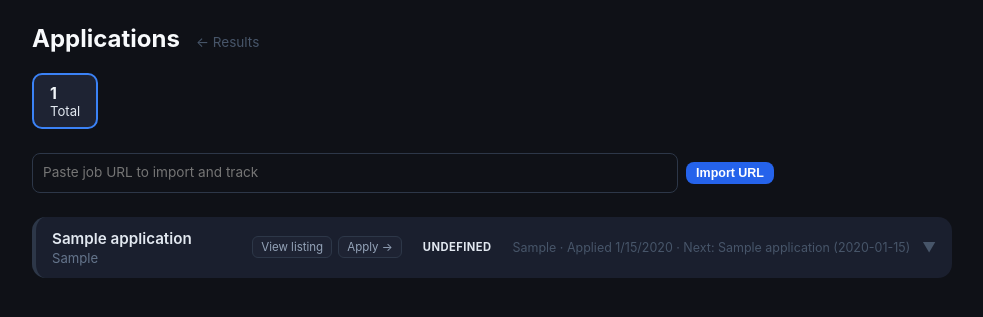
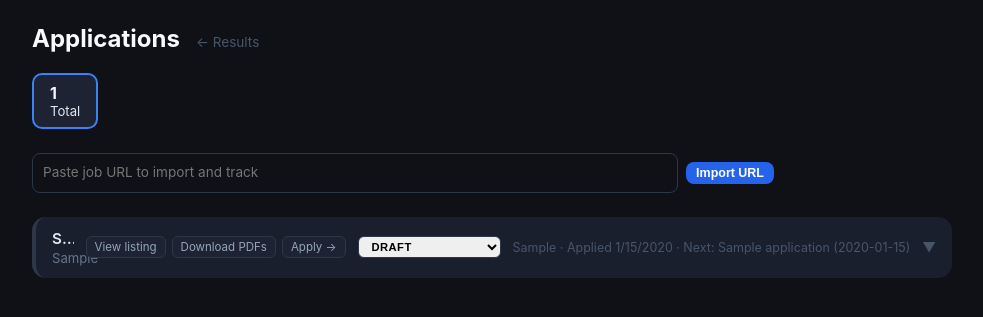
Before and after one commit to BertilBraun/ML-Job-Application-Tracker, a Flask app: page /applications in a window 1280 px wide. Shown: the top 317 px of the page, without its empty margins (148-1131 px from the left). Run offline with Flask 3, Linux system fonts and the light colour scheme; tables that the repository leaves empty hold one stand-in row (values such as "Sample post").

Commit message:
Add application header quick actions

```diff
--- a/templates/applications.html
+++ b/templates/applications.html
@@ -161,9 +161,15 @@
   .header-link {
     font-size: 0.72rem; padding: 3px 8px; border-radius: 6px;
     background: #1e2333; color: #94a3b8; border: 1px solid #2d3748;
-    text-decoration: none; white-space: nowrap;
+    text-decoration: none; white-space: nowrap; cursor: pointer; font-family: inherit;
   }
   .header-link:hover { background: #2d3748; color: #e2e8f0; }
+  button.header-link { appearance: none; }
+  .header-status-select {
+    font-size: 0.7rem; font-weight: 700; padding: 3px 24px 3px 9px;
+    border-radius: 6px; white-space: nowrap; letter-spacing: 0.04em; text-transform: uppercase;
+    border: 1px solid #2d3748; cursor: pointer;
+  }
 
   .body-actions { display: flex; gap: 8px; margin-top: 14px; padding-top: 12px; border-top: 1px solid #2d3748; flex-wrap: wrap; }
 
@@ -329,6 +335,7 @@ function renderCard(a) {
 
   const links = [];
   if (a.listing_url) links.push(`<a href="${a.listing_url}" target="_blank" class="header-link">View listing</a>`);
+  links.push(`<button type="button" class="header-link" id="header-pdf-btn-${a.id}" onclick="downloadPdfs(${a.id})">Download PDFs</button>`);
   if (a.apply_url)   links.push(`<a href="${a.apply_url}"  target="_blank" class="header-link">Apply →</a>`);
 
   return `<div class="app-card status-${a.status}${hasPossibleDuplicate ? ' possible-duplicate' : ''}" id="card-${a.id}">
@@ -339,7 +346,9 @@ function renderCard(a) {
       ${hasPossibleDuplicate ? `<div class="duplicate-warning">${esc(duplicateText)}</div>` : ''}
     </div>
     <div class="header-links" onclick="event.stopPropagation()">${links.join('')}</div>
-    <span class="status-badge status-${a.status}">${STATUS_LABELS[a.status]}</span>
+    <select class="header-status-select status-${a.status}" id="header-status-${a.id}" onclick="event.stopPropagation()" onchange="updateStatus(${a.id}, this.value)">
+      ${STATUSES.map(s => `<option value="${s}" ${s === a.status ? 'selected' : ''}>${STATUS_LABELS[s]}</option>`).join('')}
+    </select>
     ${metaParts.length ? `<span class="app-meta">${esc(metaParts.join(' · '))}</span>` : ''}
     <span class="toggle-btn" id="toggle-${a.id}">▼</span>
   </div>
@@ -349,7 +358,7 @@ function renderCard(a) {
       <div>
         <div class="section">
           <div class="section-label">Status</div>
-          <select class="status-select" onchange="updateStatus(${a.id}, this.value)">
+          <select class="status-select" id="body-status-${a.id}" onchange="updateStatus(${a.id}, this.value)">
             ${STATUSES.map(s => `<option value="${s}" ${s === a.status ? 'selected' : ''}>${STATUS_LABELS[s]}</option>`).join('')}
           </select>
         </div>
@@ -488,8 +497,14 @@ async function updateStatus(id, status) {
   const card = document.getElementById(`card-${id}`);
   STATUSES.forEach(s => card.classList.remove(`status-${s}`));
   card.classList.add(`status-${status}`);
-  card.querySelector('.status-badge').className = `status-badge status-${status}`;
-  card.querySelector('.status-badge').textContent = STATUS_LABELS[status];
+  const headerStatus = document.getElementById(`header-status-${id}`);
+  const bodyStatus = document.getElementById(`body-status-${id}`);
+  if (headerStatus) {
+    STATUSES.forEach(s => headerStatus.classList.remove(`status-${s}`));
+    headerStatus.classList.add(`status-${status}`);
+    headerStatus.value = status;
+  }
+  if (bodyStatus) bodyStatus.value = status;
   loadEvents(id);
   const app = allApps.find(a => a.id === id);
   if (app) app.status = status;
@@ -659,17 +674,24 @@ async function downloadTailoredCv(id) {
 }
 
 async function downloadPdfs(id) {
-  const btn = document.getElementById(`pdf-btn-${id}`);
-  btn.disabled = true;
-  btn.textContent = 'Downloading PDFs...';
+  const buttons = [
+    document.getElementById(`pdf-btn-${id}`),
+    document.getElementById(`header-pdf-btn-${id}`),
+  ].filter(Boolean);
+  buttons.forEach(btn => {
+    btn.disabled = true;
+    btn.textContent = 'Downloading PDFs...';
+  });
   try {
     await downloadCoverLetter(id);
     await downloadTailoredCv(id);
   } catch (err) {
     alert(err.message || 'PDF download failed');
   } finally {
-    btn.disabled = false;
-    btn.textContent = 'Download PDFs';
+    buttons.forEach(btn => {
+      btn.disabled = false;
+      btn.textContent = 'Download PDFs';
+    });
   }
 }
 
```
Also changed, not shown: tests/test_applications_template.py (+10 -0 lines).
